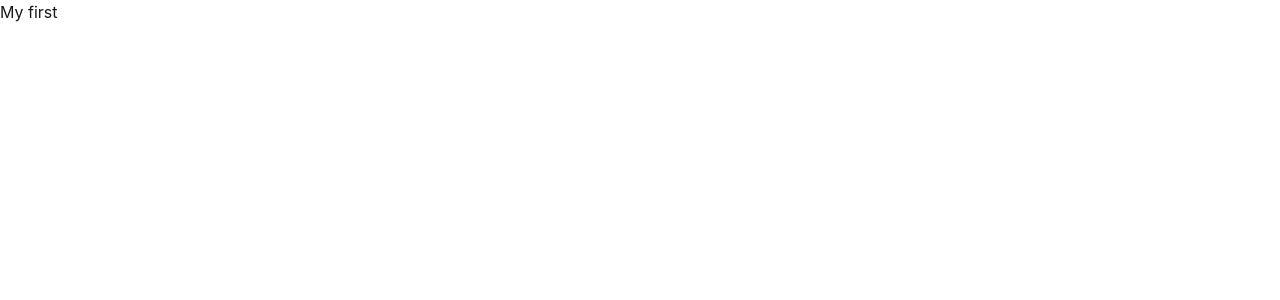
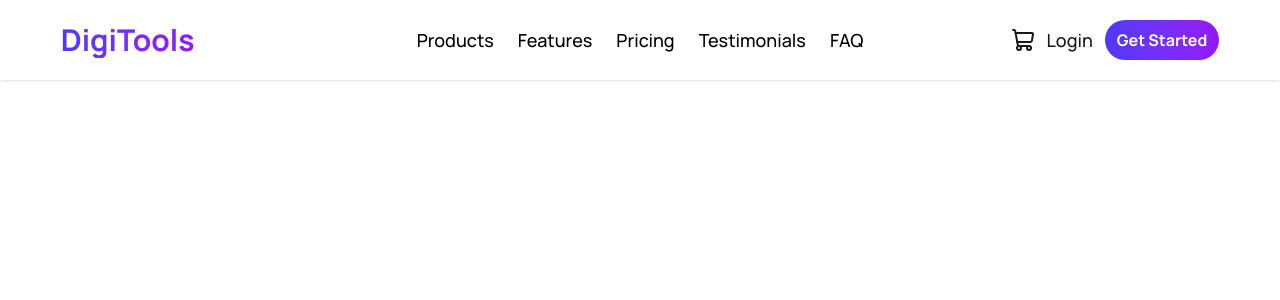
Before and after one commit to Rakibul-khan/DigiTools-, a React (Vite) app: page / in a window 1280 px wide. Shown: the top 300 px of the page. Built offline with nearby package versions, Linux system fonts and the light colour scheme.

Commit message:
navbar has completed

```diff
--- a/index.html
+++ b/index.html
@@ -7,6 +7,13 @@
       type="image/svg+xml"
       href="./src/assets/products/design-tool.png"
     />
+    <!-- Google fonts CDN -->
+    <link rel="preconnect" href="https://fonts.googleapis.com" />
+    <link rel="preconnect" href="https://fonts.gstatic.com" crossorigin />
+    <link
+      href="https://fonts.googleapis.com/css2?family=Manrope:wght@200..800&display=swap"
+      rel="stylesheet"
+    />
     <meta name="viewport" content="width=device-width, initial-scale=1.0" />
     <title>digitools-assignment-6</title>
   </head>
--- a/package.json
+++ b/package.json
@@ -11,6 +11,7 @@
   },
   "dependencies": {
     "@tailwindcss/vite": "^4.2.2",
+    "lucide-react": "^1.3.0",
     "react": "^19.2.4",
     "react-dom": "^19.2.4",
     "tailwindcss": "^4.2.2"
--- a/src/App.jsx
+++ b/src/App.jsx
@@ -1,9 +1,10 @@
 import "./App.css";
+import Navbar from "./components/Navbar/Navbar";
 
 function App() {
   return (
     <>
-      <h1>My first </h1>
+      <Navbar></Navbar>
     </>
   );
 }
--- /dev/null
+++ b/src/components/Navbar/Navbar.jsx
@@ -0,0 +1,88 @@
+import { ShoppingCart } from "lucide-react";
+import React from "react";
+
+const Navbar = () => {
+  return (
+    <div className="navbar bg-base-100 shadow-sm py-3 ">
+      <div className="w-11/12 mx-auto flex items-center">
+        {" "}
+        <div className="navbar-start">
+          <div className="dropdown">
+            <div tabIndex={0} role="button" className="btn btn-ghost lg:hidden">
+              <svg
+                xmlns="http://www.w3.org/2000/svg"
+                className="h-5 w-5"
+                fill="none"
+                viewBox="0 0 24 24"
+                stroke="currentColor"
+              >
+                {" "}
+                <path
+                  strokeLinecap="round"
+                  strokeLinejoin="round"
+                  strokeWidth="2"
+                  d="M4 6h16M4 12h8m-8 6h16"
+                />{" "}
+              </svg>
+            </div>
+            <ul
+              tabIndex="-1"
+              className="menu menu-sm dropdown-content bg-base-100 rounded-box z-1 mt-3 w-52 p-2 shadow"
+            >
+              <li>
+                <a>Item 1</a>
+              </li>
+              <li>
+                <a>Parent</a>
+                <ul className="p-2">
+                  <li>
+                    <a>Submenu 1</a>
+                  </li>
+                  <li>
+                    <a>Submenu 2</a>
+                  </li>
+                </ul>
+              </li>
+              <li>
+                <a>Item 3</a>
+              </li>
+            </ul>
+          </div>
+          <a className=" text-3xl font-bold bg-linear-to-r from-[#4F39F6] to-[#9514FA] bg-clip-text text-transparent">
+            DigiTools
+          </a>
+        </div>
+        <div className="navbar-center hidden lg:flex">
+          <ul className="menu menu-horizontal px-1">
+            <li>
+              <a className="text-black font-medium text-lg">Products </a>
+            </li>
+            <li>
+              <a className="text-black font-medium text-lg">Features </a>
+            </li>
+            <li>
+              <a className="text-black font-medium text-lg">Pricing</a>
+            </li>
+            <li>
+              <a className="text-black font-medium text-lg">Testimonials</a>
+            </li>
+            <li>
+              <a className="text-black font-medium text-lg">FAQ</a>
+            </li>
+          </ul>
+        </div>
+        <div className="navbar-end gap-3">
+          <div>
+            <ShoppingCart />
+          </div>
+          <span className="font-medium text-lg">Login</span>
+          <button className="rounded-full font-bold bg-linear-to-r from-[#4F39F6] to-[#9514FA] text-white px-3 py-2">
+            Get Started
+          </button>
+        </div>
+      </div>
+    </div>
+  );
+};
+
+export default Navbar;
--- a/src/index.css
+++ b/src/index.css
@@ -1,2 +1,5 @@
 @import "tailwindcss";
 @plugin "daisyui";
+* {
+  font-family: "Manrope", sans-serif;
+}
```
Also changed, not shown: src/assets/Icon (Stroke).png (added), 1 other file (tests, documents, lock files or other folders).
